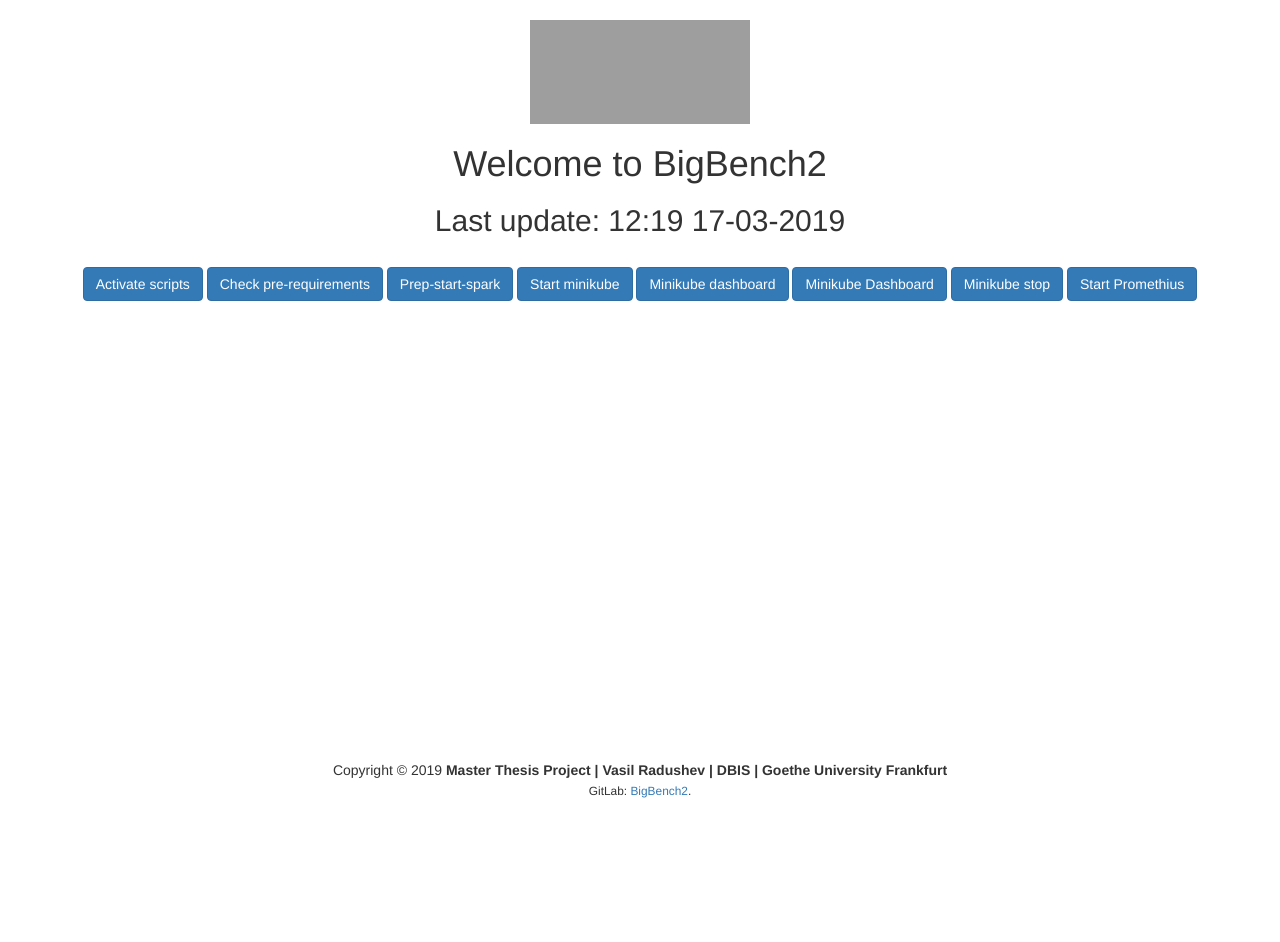
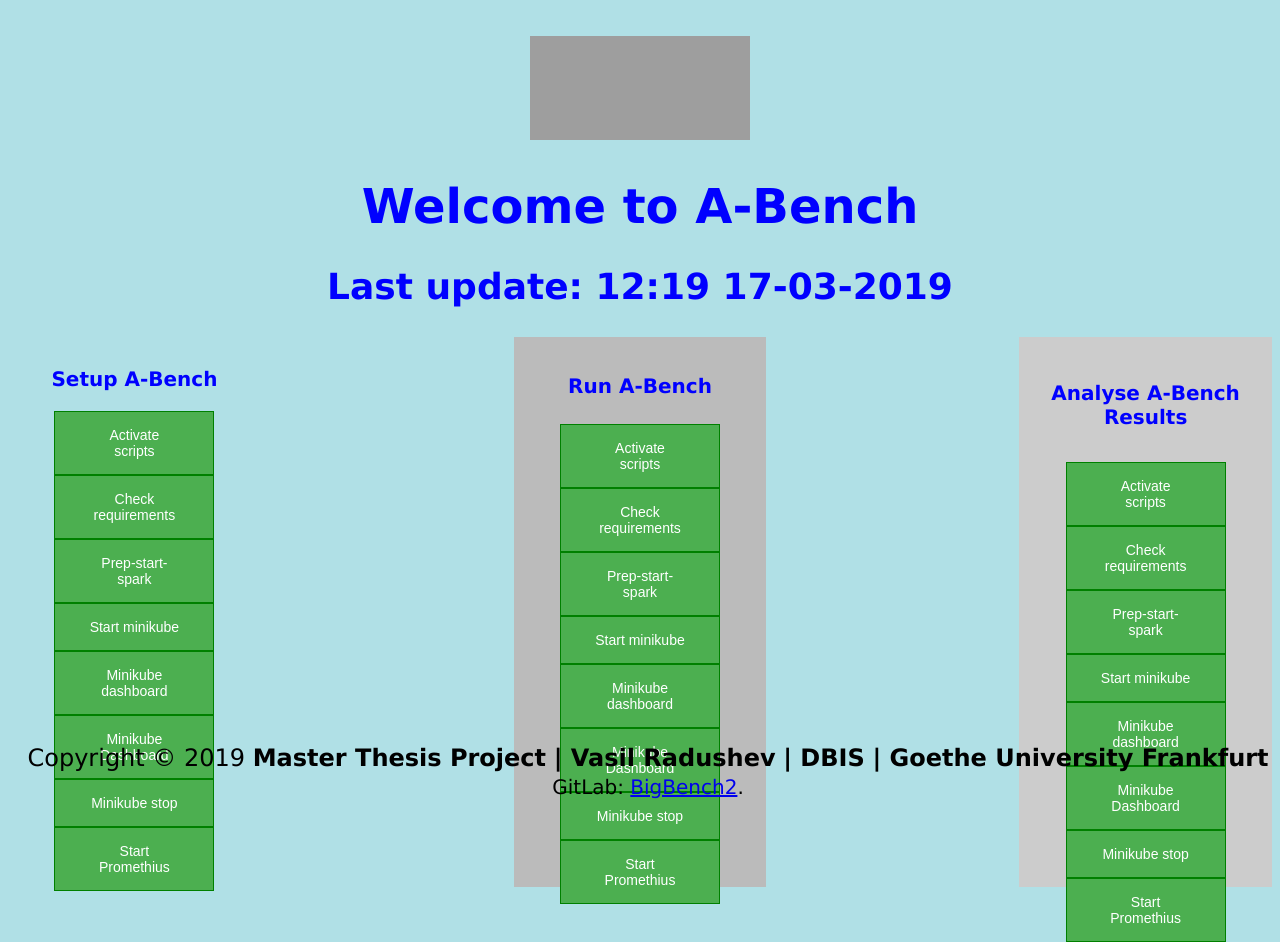
Before and after one commit to o7ka4aln1ka/abench-management-console, a Flask app: page / in a window 1280 px wide. Before the commit the page ends 798 px from the top, so only its background shows below. Run offline with Flask 2, Linux system fonts and the light colour scheme; some libraries are stand-ins or nearby versions; grey boxes are pictures that could not be loaded.

Commit message:
added 3 columns

```diff
--- a/second-try/minikube.py
+++ b/second-try/minikube.py
@@ -10,7 +10,7 @@ def hello():
    now = datetime.datetime.now()
    timeString = now.strftime("%H:%M %d-%m-%Y")
    templateData = {
-      'title' : 'BigBench2',
+      'title' : 'A-Bench',
       'time': timeString
       }
    return render_template('main.html', **templateData)
--- a/second-try/templates/main.html
+++ b/second-try/templates/main.html
@@ -4,55 +4,140 @@
       <title>{{ title }}</title>
       <meta charset="utf-8">
       <meta name="viewport" content="width=device-width, initial-scale=1">
-      <link rel="stylesheet" href="https://maxcdn.bootstrapcdn.com/bootstrap/3.4.0/css/bootstrap.min.css">
-      <script src="https://ajax.googleapis.com/ajax/libs/jquery/3.3.1/jquery.min.js"></script>
-      <script src="https://maxcdn.bootstrapcdn.com/bootstrap/3.4.0/js/bootstrap.min.js"></script>
+      <!-- <link rel="stylesheet" href="https://maxcdn.bootstrapcdn.com/bootstrap/3.4.0/css/bootstrap.min.css"> -->
+      <!-- <script src="https://ajax.googleapis.com/ajax/libs/jquery/3.3.1/jquery.min.js"></script> -->
+      <!-- <script src="https://maxcdn.bootstrapcdn.com/bootstrap/3.4.0/js/bootstrap.min.js"></script> -->
+      <style>
+         /* background color and font */
+         body {
+         background-color: powderblue;
+         font-family: verdana;
+         font-size: 150%;
+         }
+         h1 {
+         color: blue;
+         }
+         h2 {
+         color: blue;
+         }
+         h3, h4, h5 {
+         color: blue;
+         font-size: 20px;
+         }
+         /* colums settings */
+         * {
+         box-sizing: border-box;
+         }
+         /* Create three equal columns that floats next to each other */
+         .column-left {
+         float: left;
+         width: 20%;
+         padding: 10px;
+         height: 550px;
+         }
+         .column-center {
+         display: inline-block;
+         width: 20%;
+         padding: 10px;
+         height: 550px;
+         }
+         .column-right {
+         float: right;
+         width: 20%;
+         padding: 10px;
+         height: 550px;
+         }
+         /* Clear floats after the columns */
+         .row:after {
+         content: "";
+         display: table;
+         clear: both;
+         }
+         /* buttons settings */
+         .btn-primary .button {
+         background-color: #4CAF50;
+         /* Green */
+         border: 1px solid green;
+         color: white;
+         padding: 15px 32px;
+         text-align: center;
+         text-decoration: none;
+         display: inline-block;
+         font-size: 14px;
+         cursor: pointer;
+         width: 160px;
+         display: block;
+         }
+         .btn-primary .button:hover {
+         background-color: #3e8e41;
+         }
+      </style>
    </head>
 
    <body>
       <center>
          <br>
-      <img src="https://upload.wikimedia.org/wikipedia/commons/0/05/Goethe_University_logo.jpg" height="104" width="220">
-      <h1> Welcome to BigBench2</h1>
+         <img src="https://upload.wikimedia.org/wikipedia/commons/thumb/1/1e/Logo-Goethe-University-Frankfurt-am-Main.svg/2362px-Logo-Goethe-University-Frankfurt-am-Main.svg.png" height="104" width="220">
+         <h1> Welcome to A-Bench</h1>
          <h2> Last update: {{ time }}</h2>
-      <br>
-
-<button id="activateScripts" class="btn btn-primary"  onclick="self.location.href='http://127.0.0.1:5000/activateScripts', myFunction()"
->Activate scripts</button>
-
+         <body>
+            <div class="row" style="float: none; margin: 0 auto;">
+               <div class="column-left" >
+                  <h3>Setup A-Bench</h3>
+                  <div class="btn-primary">
+                     <button id="activateScripts" class="button" onclick="self.location.href='http://127.0.0.1:5000/activateScripts', myFunction()">Activate scripts</button>
                      <script>
                         function myFunction() {
                           document.getElementById("activateScripts").style.color = "red";
                         }
                      </script>
-
-<button class="btn btn-primary"  onclick="self.location.href='http://127.0.0.1:5000/checkPreRequirements'"
->Check pre-requirements</button>
-
-<button class="btn btn-primary"  onclick="self.location.href='http://127.0.0.1:5000/prepStartSpark'"
->Prep-start-spark</button>
-
-<button class="btn btn-primary"  onclick="self.location.href='http://127.0.0.1:5000/startMinikube'"
->Start minikube</button>
-
-<button class="btn btn-primary"  onclick="self.location.href='http://127.0.0.1:5000/activateScripts'"
->Minikube dashboard</button>
-
-<button class="btn btn-primary"  onclick="self.location.href='http://127.0.0.1:5000/minikubeDashboard'"
->Minikube Dashboard</button>
-
-<button class="btn btn-primary"  onclick="self.location.href='http://127.0.0.1:5000/stopMinikube'"
->Minikube stop</button>
-
-<button class="btn btn-primary"  onclick="self.location.href='http://127.0.0.1:5000/startPromethius'"
->Start Promethius</button>
-
-<br>
-<!-- other style button
-<input type="button" name="lien2" value="Stop minikube"
-onclick="self.location.href='http://127.0.0.1:5000/stopMinikube'"
-style="background-color:#668fff"
-style="color:white; font-weight:bold"onclick> -->
+                     <button class="button" onclick="self.location.href='http://127.0.0.1:5000/checkPreRequirements'">Check requirements</button>
+                     <button class="button" onclick="self.location.href='http://127.0.0.1:5000/prepStartSpark'">Prep-start-spark</button>
+                     <button class="button" onclick="self.location.href='http://127.0.0.1:5000/startMinikube'">Start minikube</button>
+                     <button class="button" onclick="self.location.href='http://127.0.0.1:5000/activateScripts'">Minikube dashboard</button>
+                     <button class="button" onclick="self.location.href='http://127.0.0.1:5000/minikubeDashboard'">Minikube Dashboard</button>
+                     <button class="button" onclick="self.location.href='http://127.0.0.1:5000/stopMinikube'">Minikube stop</button>
+                     <button class="button" onclick="self.location.href='http://127.0.0.1:5000/startPromethius'">Start Promethius</button>
+                  </div>
+               </div>
+               <div class="column-center" style="background-color:#bbb;">
+                  <h4>Run A-Bench</h4>
+                  <div class="btn-primary">
+                     <button id="activateScripts" class="button" onclick="self.location.href='http://127.0.0.1:5000/activateScripts', myFunction()">Activate scripts</button>
+                     <script>
+                        function myFunction() {
+                          document.getElementById("activateScripts").style.color = "red";
+                        }
+                     </script>
+                     <button class="button" onclick="self.location.href='http://127.0.0.1:5000/checkPreRequirements'">Check requirements</button>
+                     <button class="button" onclick="self.location.href='http://127.0.0.1:5000/prepStartSpark'">Prep-start-spark</button>
+                     <button class="button" onclick="self.location.href='http://127.0.0.1:5000/startMinikube'">Start minikube</button>
+                     <button class="button" onclick="self.location.href='http://127.0.0.1:5000/activateScripts'">Minikube dashboard</button>
+                     <button class="button" onclick="self.location.href='http://127.0.0.1:5000/minikubeDashboard'">Minikube Dashboard</button>
+                     <button class="button" onclick="self.location.href='http://127.0.0.1:5000/stopMinikube'">Minikube stop</button>
+                     <button class="button" onclick="self.location.href='http://127.0.0.1:5000/startPromethius'">Start Promethius</button>
+                  </div>
+               </div>
+               <div class="column-right" style="background-color:#ccc;">
+                  <h5>Analyse A-Bench Results</h5>
+                  <div class="btn-primary">
+                     <button id="activateScripts" class="button" onclick="self.location.href='http://127.0.0.1:5000/activateScripts', myFunction()">Activate scripts</button>
+                     <script>
+                        function myFunction() {
+                          document.getElementById("activateScripts").style.color = "red";
+                        }
+                     </script>
+                     <button class="button" onclick="self.location.href='http://127.0.0.1:5000/checkPreRequirements'">Check requirements</button>
+                     <button class="button" onclick="self.location.href='http://127.0.0.1:5000/prepStartSpark'">Prep-start-spark</button>
+                     <button class="button" onclick="self.location.href='http://127.0.0.1:5000/startMinikube'">Start minikube</button>
+                     <button class="button" onclick="self.location.href='http://127.0.0.1:5000/activateScripts'">Minikube dashboard</button>
+                     <button class="button" onclick="self.location.href='http://127.0.0.1:5000/minikubeDashboard'">Minikube Dashboard</button>
+                     <button class="button" onclick="self.location.href='http://127.0.0.1:5000/stopMinikube'">Minikube stop</button>
+                     <button class="button" onclick="self.location.href='http://127.0.0.1:5000/startPromethius'">Start Promethius</button>
+                  </div>
+               </div>
+            </div>
+          </body>
 
             <body>
                <div id="allButFooter">
@@ -70,7 +155,6 @@ style="color:white; font-weight:bold"onclick> -->
                   </footer>
                </div>
              </body>
-
    </center>
    </body>
 </html>
```
Also changed, not shown: second-try/templates/cool-background.png (added), 1 other file. Lines whose indentation alone changed are shown as unchanged.
